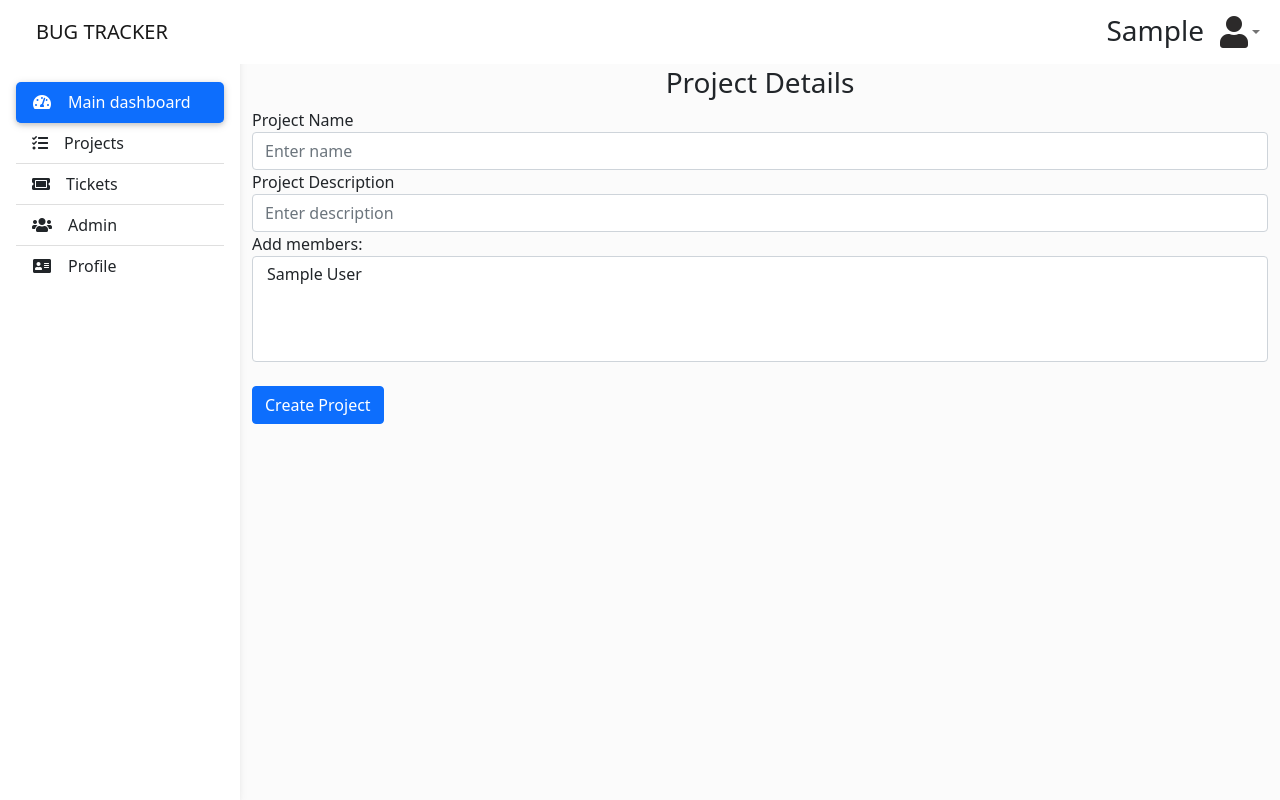
After one commit to JeanSolo10/bug-tracker-app, a Flask app: page /projects/new in a window 1280 px wide. The commit adds this page. Run offline with Flask 2, Linux system fonts and the light colour scheme; the visitor is signed in with stand-in values (Sample User, id 1); data comes from the database, SQL or seed files in the repository; some libraries are stand-ins or nearby versions.

Commit message:
feat: add project data and views into application

```diff
--- a/website/__init__.py
+++ b/website/__init__.py
@@ -23,7 +23,7 @@ def create_app():
     app.register_blueprint(views, url_prefix='/')
     app.register_blueprint(auth, url_prefix='/')
 
-    from .models import User
+    from .models import User, Project
 
     create_database(app)
 
--- a/website/templates/base.html
+++ b/website/templates/base.html
@@ -40,7 +40,7 @@
               ><span>Main dashboard</span>
             </a>
             <a
-              href="#"
+              href="/projects"
               class="list-group-item list-group-item-action py-2 ripple"
             >
               <i class="fas fa-tasks fw me-3"></i><span>Projects</span>
@@ -94,8 +94,6 @@
             <li class="nav-item dropdown d-flex">
               {% if user.is_authenticated %}
               <h3 class="mt-auto me-2">{{user.first_name}}</h3>
-              {% else %}
-              <h3 class="mt-auto me-2">User</h3>
               {% endif %}
               <a
                 class="nav-link dropdown-toggle hidden-arrow d-flex align-items-center"
@@ -126,8 +124,49 @@
       </nav>
       <!-- Navbar -->
     </header>
-    {% endblock %}
-
+    {% endblock %} {% if user.is_authenticated %}
+    <!-- Flash messages -->
+    {% with messages = get_flashed_messages(with_categories=true) %} {% if
+    messages %} {% for category, message in messages %} {% if category ==
+    'error' %}
+    <div
+      class="alert alert-danger alert-dismissible fade show logged-in-main"
+      style="
+        margin-top: 70px;
+        margin-left: 250px;
+        padding: 1rem;
+        margin-right: 10px;
+      "
+      role="alert"
+    >
+      {{ message }}
+      <button
+        type="button"
+        class="btn-close"
+        data-bs-dismiss="alert"
+        aria-label="Close"
+      ></button>
+    </div>
+    {% else %}
+    <div
+      class="alert alert-success alert-dismissible fade show logged-in-main"
+      style="
+        margin-top: 70px;
+        margin-left: 250px;
+        padding: 1rem;
+        margin-right: 10px;
+      "
+      role="alert"
+    >
+      {{ message }}
+      <button
+        type="button"
+        class="btn-close"
+        data-bs-dismiss="alert"
+        aria-label="Close"
+      ></button>
+    </div>
+    {% endif %} {% endfor %} {% endif %} {% endwith %} {% else %}
     <!-- Flash messages -->
     {% with messages = get_flashed_messages(with_categories=true) %} {% if
     messages %} {% for category, message in messages %} {% if category ==
@@ -151,7 +190,7 @@
         aria-label="Close"
       ></button>
     </div>
-    {% endif %} {% endfor %} {% endif %} {% endwith %}
+    {% endif %} {% endfor %} {% endif %} {% endwith %} {% endif %}
 
     <!-- Main -->
     {% block main %} {% block content %} {% endblock %} {% endblock %}
--- /dev/null
+++ b/website/templates/new_project.html
@@ -0,0 +1,49 @@
+{% extends "base.html" %} {% block title %} Project {% endblock %} {% block main
+%}
+<main style="margin-top: 58px" class="logged-in-main">
+  <div class="container pt-2">
+    {% block content %}
+    <form method="POST">
+      <h3 align="center">Project Details</h3>
+      <div class="form-group">
+        <label for="name">Project Name</label>
+        <input
+          type="text"
+          class="form-control"
+          id="name"
+          name="name"
+          placeholder="Enter name"
+        />
+      </div>
+      <div class="form-group">
+        <label for="description">Project Description</label>
+        <input
+          type="text"
+          class="form-control"
+          id="description"
+          name="description"
+          placeholder="Enter description"
+        />
+      </div>
+      <div class="form-group">
+        <label>Add members:</label>
+        <select
+          name="members"
+          class="form-select"
+          multiple
+          aria-label="multiple select example"
+        >
+          {% for singleUser in userList %}
+          <option value="{{singleUser.id}}">
+            {{singleUser.first_name}} {{singleUser.last_name}}
+          </option>
+          {% endfor %}
+        </select>
+      </div>
+      <br />
+      <button type="submit" class="btn btn-primary">Create Project</button>
+    </form>
+    {% endblock %}
+  </div>
+</main>
+{% endblock%}
--- a/website/views.py
+++ b/website/views.py
@@ -1,5 +1,8 @@
-from flask import Blueprint, render_template
+from nis import cat
+from flask import Blueprint, render_template, request, flash, redirect, url_for
 from flask_login import login_required, current_user
+from .models import Project, User
+from . import db
 
 views = Blueprint('views', __name__)
 
@@ -7,3 +10,55 @@ views = Blueprint('views', __name__)
 @login_required
 def home():
     return render_template("home.html", user=current_user)
+
+# projects routing #
+@views.route('/projects')
+@login_required
+def projects():
+    return render_template("projects.html", user=current_user)
+
+@views.route('/projects/new', methods=['GET', 'POST'])
+@login_required
+def new_project():
+    if request.method == 'POST':
+        name = request.form.get('name')
+        description = request.form.get('description')
+        owner_id = current_user.id
+        members = request.form.getlist('members')
+
+        if not name:
+            flash('Enter name', category='error')
+        elif not description:
+            flash('Enter description', category='error')
+        elif len(name) < 2:
+            flash('Project Name must be greater than 1 character', category='error')
+        elif len(name) < 4:
+            flash('Project Description must be greater than 3 character', category='error')
+        else:
+            new_project = Project(name=name, description=description, owner_id=owner_id)
+            db.session.add(new_project)
+            # add members
+            if members:
+                for id in members:
+                    member = User.query.filter_by(id=id).first()
+                    new_project.members.append(member)
+            db.session.commit()
+            flash('Project created!', category='success')
+            return redirect(url_for('views.projects'))
+
+    # handle GET request
+    users = load_all_users()
+    return render_template("new_project.html", user=current_user, userList=users)
+
+@views.route('/projects/<id>/details', methods=['GET', 'POST'])
+@login_required
+def project_details(id):
+    project = Project.query.filter_by(id=id)
+    members = project[0].members
+
+    return render_template("project_details.html", user=current_user, projects=project, members=members)
+
+def load_all_users():
+    return User.query.all()
+
+# projects routing #
```
Also changed, not shown: website/models.py (+16 -0 lines), website/templates/project_details.html (added, +73 -0 lines), website/templates/projects.html (added, +46 -0 lines), 3 other files.
